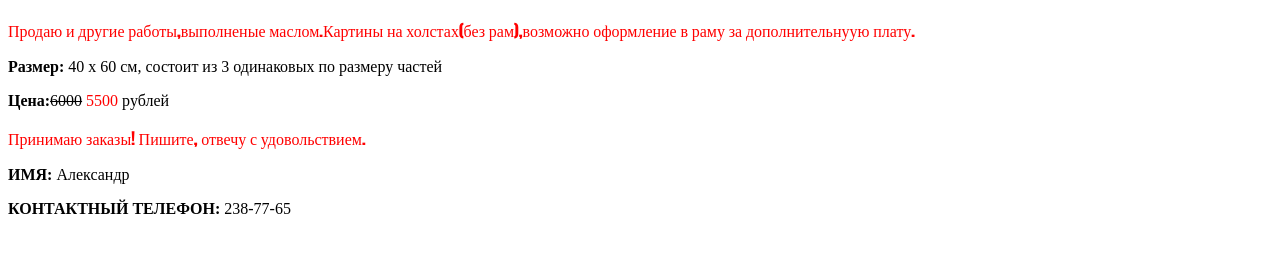
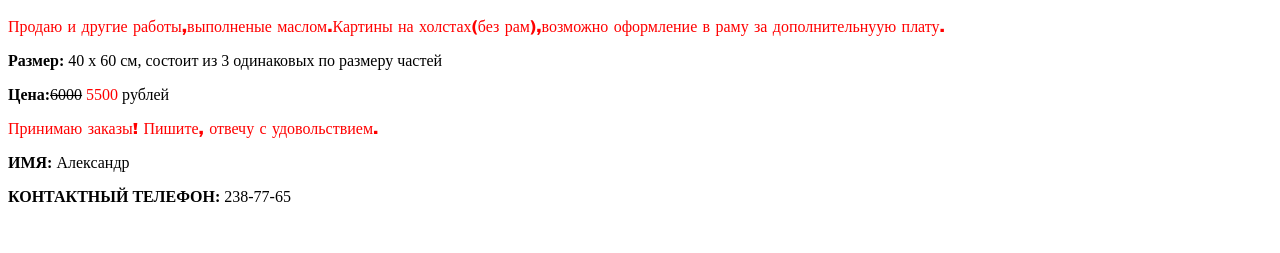
Before and after one commit to ma3atrak3r/umbrella, a plain HTML site: page HTML/Lessons/lesson3/index.html in a window 1280 px wide. Shown: the part 271-524 px from the top of the page. Drawn offline with Linux system fonts and the light colour scheme.

Commit message:
шрифт

```diff
--- a/HTML/Lessons/lesson3/index.html
+++ b/HTML/Lessons/lesson3/index.html
@@ -14,10 +14,10 @@
 <hr></hr>
 
 <h1 align="center">Продам картину &#171ДЕРЕВО ЖИЗНИ&#187!</h1>
-<p><font color="red"><font face="Impact">Продаю и другие работы,выполненые маслом.Картины на холстах(без рам),возможно оформление в раму за дополнительнуую плату.</font></font></p>
+<p><font color="red"><font face="Arial black">Продаю и другие работы,выполненые маслом.Картины на холстах(без рам),возможно оформление в раму за дополнительнуую плату.</font></font></p>
 <p><b>Размер:</b>  40 x 60 см, состоит из 3 одинаковых по размеру частей </p>
 <p><b>Цена:</b><strike>6000</strike><font color="red">  5500</font> рублей</p>
-<p><font color="red"><font face="Impact">Принимаю заказы! Пишите, отвечу с удовольствием.</font></font></p>
+<p><font color="red"><font face="Arial black">Принимаю заказы! Пишите, отвечу с удовольствием.</font></font></p>
 <p><b>ИМЯ:</b> Александр</p>
 <p><b>КОНТАКТНЫЙ ТЕЛЕФОН:</b> 238-77-65</p>
 
```
